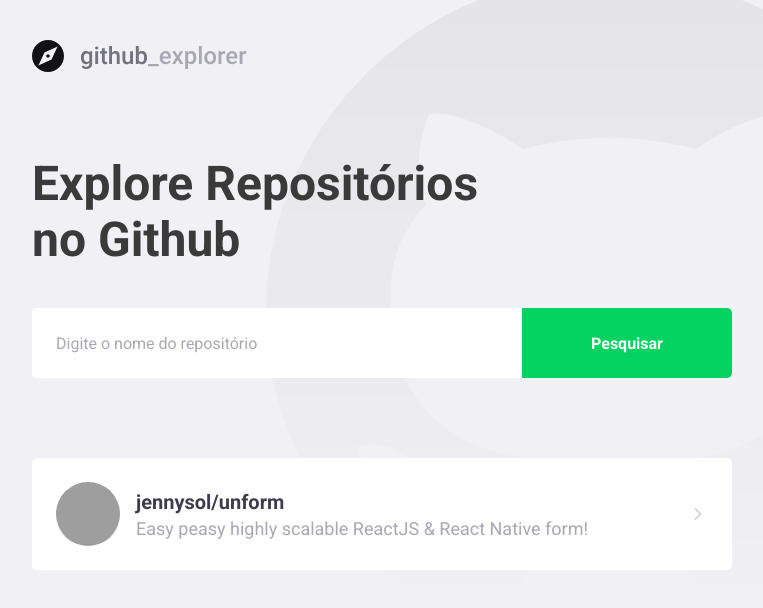
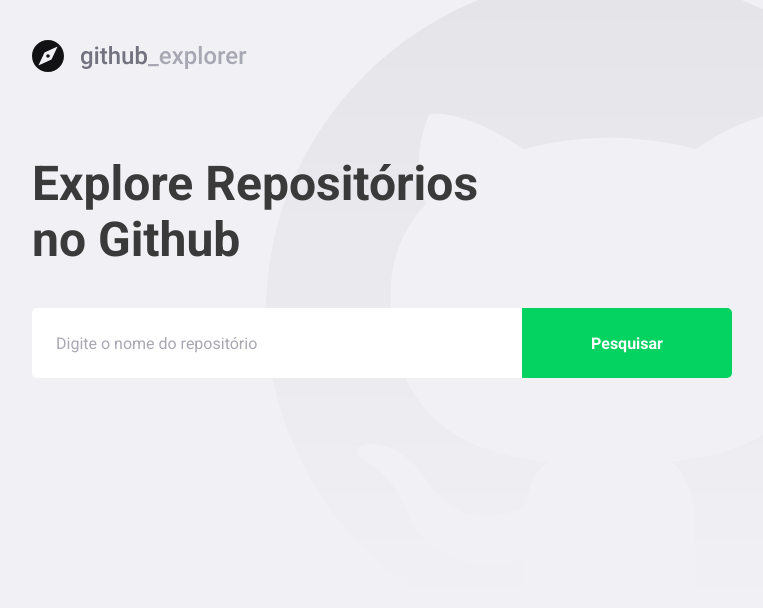
Before and after one commit to jennysol/GithubExplorer, a React (Create React App) app in the folder projeto/: page / in a window 1280 px wide. Shown: the top 608 px of the page, without its empty margins (148-911 px from the left). Built offline with nearby package versions, Linux system fonts and the light colour scheme; grey boxes are pictures that could not be loaded.

Commit message:
Conectando com API

```diff
--- a/projeto/src/pages/Dashboard/index.tsx
+++ b/projeto/src/pages/Dashboard/index.tsx
@@ -1,4 +1,4 @@
-import React, { useState } from 'react';
+import React, { useState, FormEvent} from 'react';
 import { FiChevronRight } from 'react-icons/fi';
 import api from '../../services/api';
 
@@ -6,31 +6,59 @@
 
 import{ Title, Form, Repositories } from   './styles';
 
+interface Repository {
+  full_name: string;
+  description: string;
+  owner:{
+    login: string;
+    avatar_url: string;
+  }
+}
+
 const Dashboard: React.FC = () => {
-  const [repositories, setRepositories] = useState([]);
+  const [newRepo, setNewRepo] = useState('');
+  const [repositories, setRepositories] = useState<Repository[]>([]);
+
+    async function handleAddRepository(event: FormEvent<HTMLFormElement>): Promise<void>  { // adição de um novo repositŕorio
+      event.preventDefault();
+
+      const response = await api.get<Repository>(`repos/${newRepo}`);
+
+      const repository = response.data;
+
+      setRepositories([...repositories, repository]);
+      setNewRepo('');
+    }
 
   return (
     <>
       <img src={logoImg} alt="Github Explorer" />
       <Title>Explore Repositórios no Github</Title>
 
-      <Form>
-        <input placeholder="Digite o nome do repositório" />
+      <Form onSubmit={handleAddRepository}>
+        <input
+          value={newRepo}
+          onChange={(e) => setNewRepo(e.target.value)}
+          placeholder="Digite o nome do repositório"
+        />
         <button type="submit">Pesquisar</button>
       </Form>
 
       <Repositories>
-        <a href="teste">
+        {repositories.map(repository => (
+            <a key={repository.full_name}  href="teste">
             <img
-            src="https://avatars0.githubusercontent.com/u/62623621?s=460&u=73119ca677ec564b7bdbf16acd27492acc010f2b&v=4"
-            alt="Jennifer Soliver"
+              src={repository.owner.avatar_url}
+              alt={repository.owner.login}
             />
             <div>
-            <strong>jennysol/unform</strong>
-            <p>Easy peasy highly scalable ReactJS & React Native form!</p>
+              <strong>{repository.full_name}</strong>
+              <p>{repository.description}</p>
             </div>
+
             <FiChevronRight size={20} />
           </a>
+        ))}
       </Repositories>
     </>
   );
--- a/projeto/src/pages/Dashboard/styles.ts
+++ b/projeto/src/pages/Dashboard/styles.ts
@@ -79,6 +79,7 @@
 
     div {
       margin-left: 16px;
+      flex: 1;
 
       strong {
         font-size: 20px;
--- a/projeto/src/services/api.tsx
+++ b/projeto/src/services/api.tsx
@@ -1,7 +1,7 @@
 import axios from 'axios';
 
 const api = axios.create({
-  baseURL: 'https://api.github.com/',
+  baseURL: 'https://api.github.com',
 });
 
 export default api;
```
Lines whose indentation alone changed are shown as unchanged.
